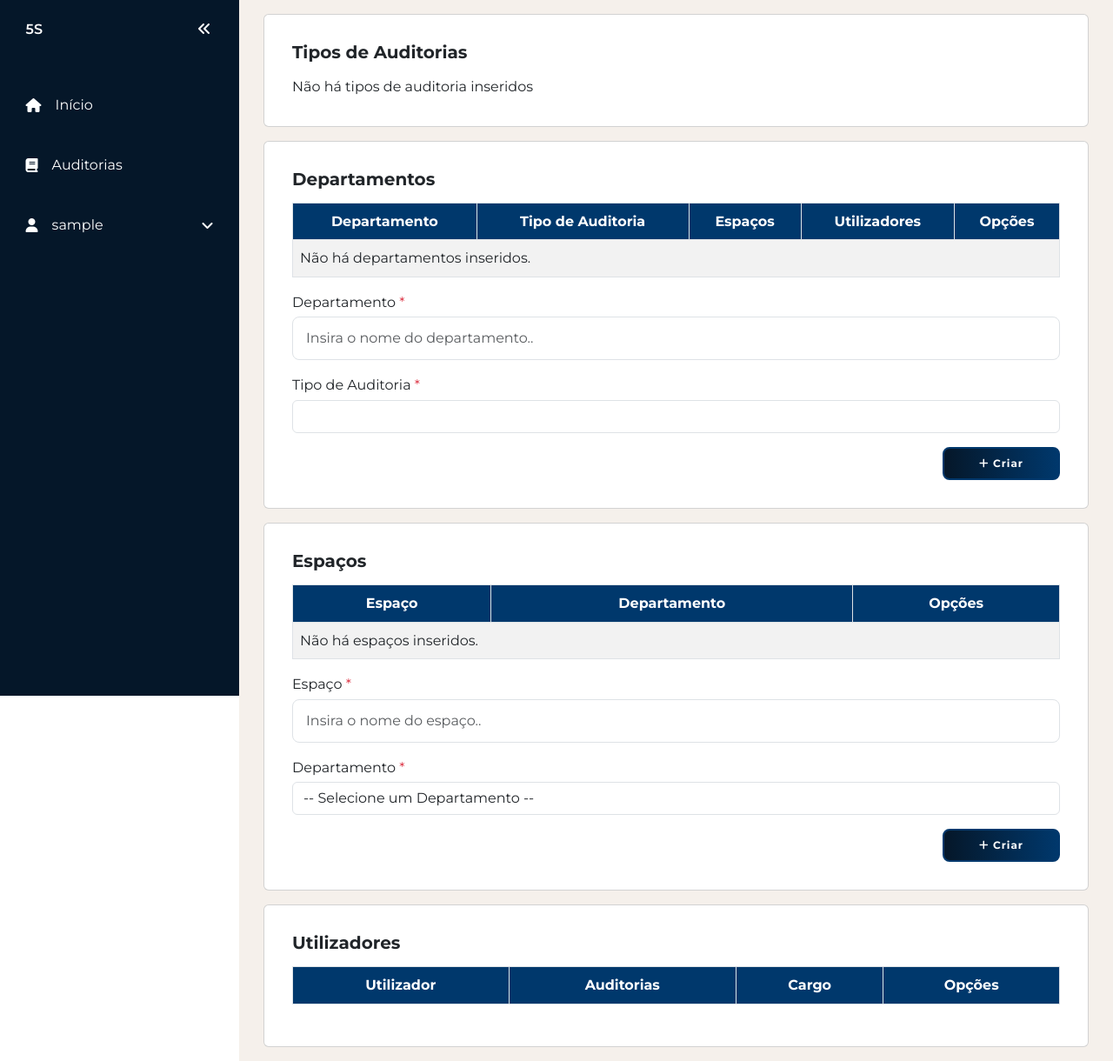
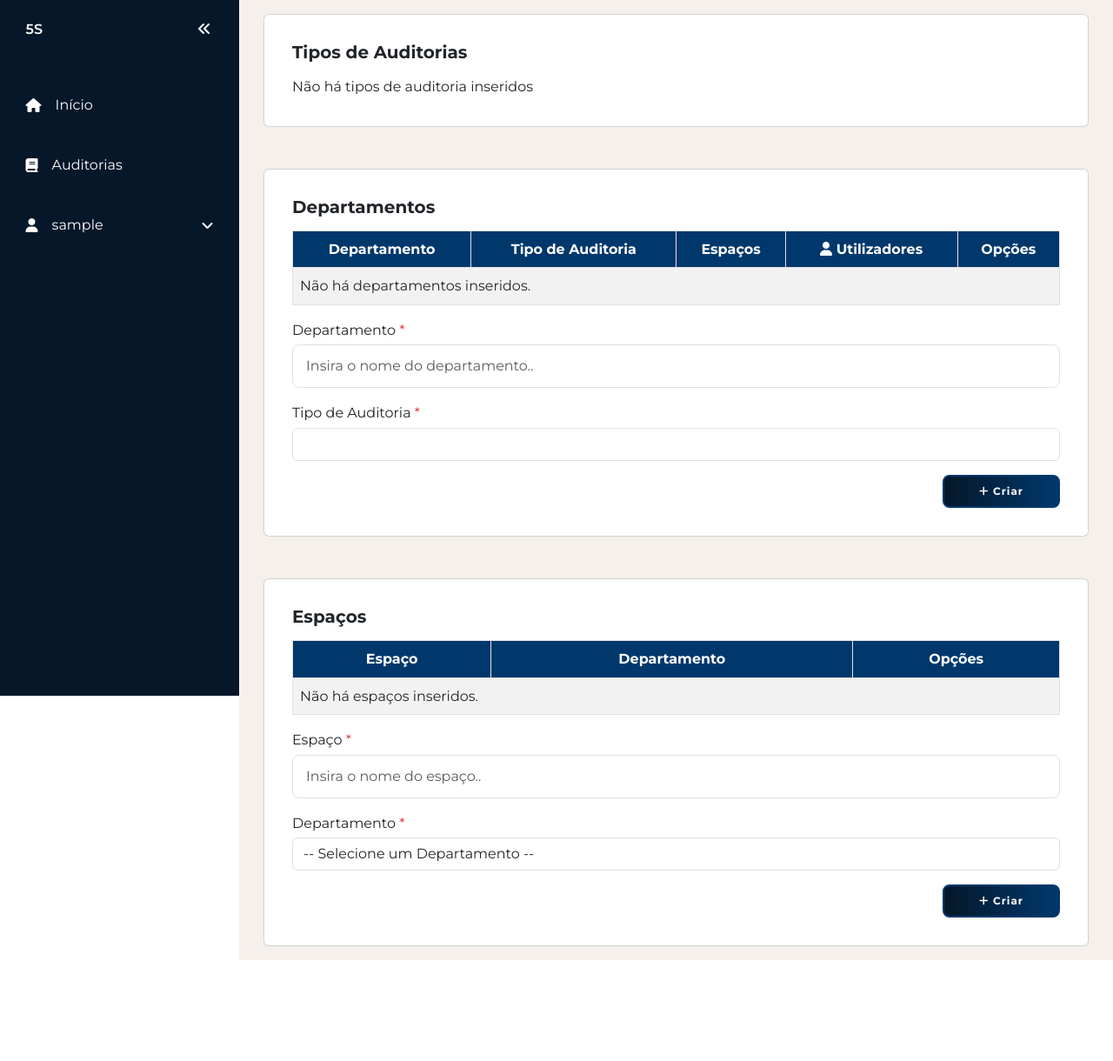
Before and after one commit to Via-DT-BW/5S-s, a Flask app: page /dashboard/listings/ in a window 1280 px wide. Shown: the whole page at 87% size. After the commit the page ends 1104 px from the top, so only its background shows below. Run offline with Flask 3, Linux system fonts and the light colour scheme; the visitor is signed in with stand-in values (Sample User, id 1); data that the repository does not hold is empty; some libraries are stand-ins or nearby versions.

Commit message:
Revert "wip listings"
This reverts commit e62074101cc1cfb388abe3d119a69e6571eea48e.

```diff
--- a/static/css/dashboard.css
+++ b/static/css/dashboard.css
@@ -89,6 +89,7 @@ form .btn {
 main {
     background-color: var(--clr-cream);
     color: black;
+    padding: 1rem;
 }
 
 h1, h2, h3, h4, h5 {
@@ -101,7 +102,6 @@ h1, h2, h3, h4, h5 {
 }
 
 #spaces-table th,
-#users-table th,
 #departments-table th {
     background-color: var(--clr-bw-blue);
     color: white;
--- a/templates/dashboard/dashboard_base.html
+++ b/templates/dashboard/dashboard_base.html
@@ -17,7 +17,7 @@
 
         {% include 'dashboard/components/sidebar.html' %}
 
-        <main class="d-flex flex-column gap-3 p-3">
+        <main>
             {% block content %}{% endblock %}
         </main>
 
--- a/templates/dashboard/listings.html
+++ b/templates/dashboard/listings.html
@@ -2,7 +2,7 @@
 
 {% block content %}
 
-<section id="audit-types" class="container container-fluid">
+<section id="audit-types" class="container container-fluid mb-5">
     <div class="card d-flex flex-column gap-3">
         <div class="card-body">
             <h5 class="card-title mb-3">Tipos de Auditorias</h5>
@@ -11,7 +11,7 @@
     </div>
 </section>
 
-<section id="departments" class="container container-fluid">
+<section id="departments" class="container container-fluid mb-5">
     <div class="card d-flex flex-column gap-3">
         <div class="card-body table-responsive">
             <h5 class="card-title mb-3">Departamentos</h5>
@@ -21,7 +21,7 @@
                         <th>Departamento</th>
                         <th>Tipo de Auditoria</th>
                         <th>Espaços</th>
-                        <th>Utilizadores</th>
+                        <th><i class="fa-solid fa-user"></i> <span>Utilizadores</span></th>
                         <th>Opções</th>
                     </tr>
                 </thead>
@@ -52,7 +52,7 @@
     <div class="card d-flex flex-column gap-3">
         <div class="card-body table-responsive">
             <h5 class="card-title mb-3">Espaços</h5>
-            <table id="spaces-table" class="table table-bordered table-striped table-hover">
+            <table id="spaces-table" class="table table-responsive table-bordered table-striped table-hover">
                 <thead>
                     <tr>
                         <th>Espaço</th>
@@ -78,25 +78,6 @@
                     Criar
                 </button>
             </form>
-        </div>
-    </div>
-</section>
-
-<section id="users" class="container container-fluid">
-    <div class="card d-flex flex-column gap-3">
-        <div class="card-body table-responsive">
-            <h5 class="card-title mb-3">Utilizadores</h5>
-            <table id="users-table" class="table table-bordered table-striped table-hover">
-                <thead>
-                    <tr>
-                        <th>Utilizador</th>
-                        <th>Auditorias</th>
-                        <th>Cargo</th>
-                        <th>Opções</th>
-                    </tr>
-                </thead>
-                <tbody></tbody>
-            </table>
         </div>
     </div>
 </section>
```
